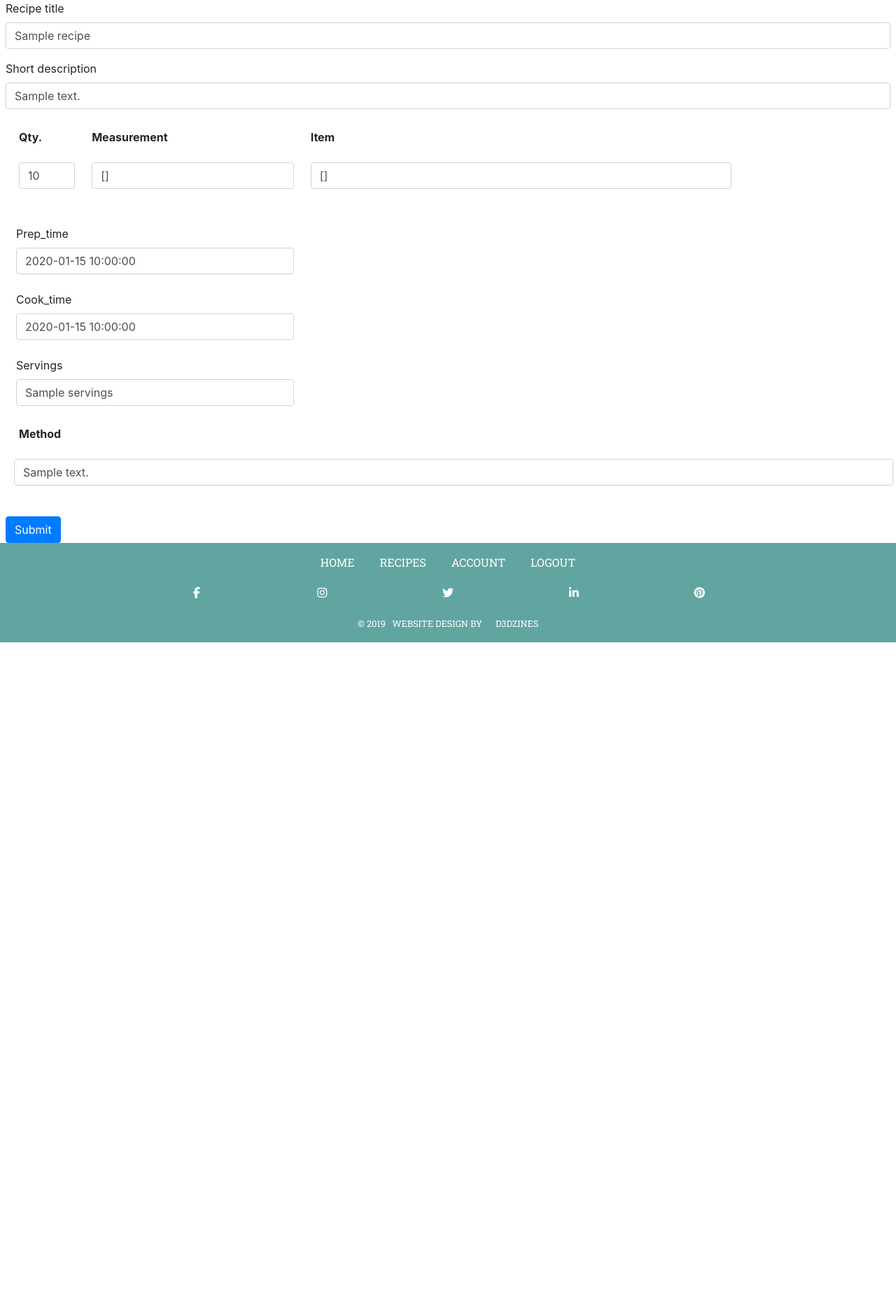
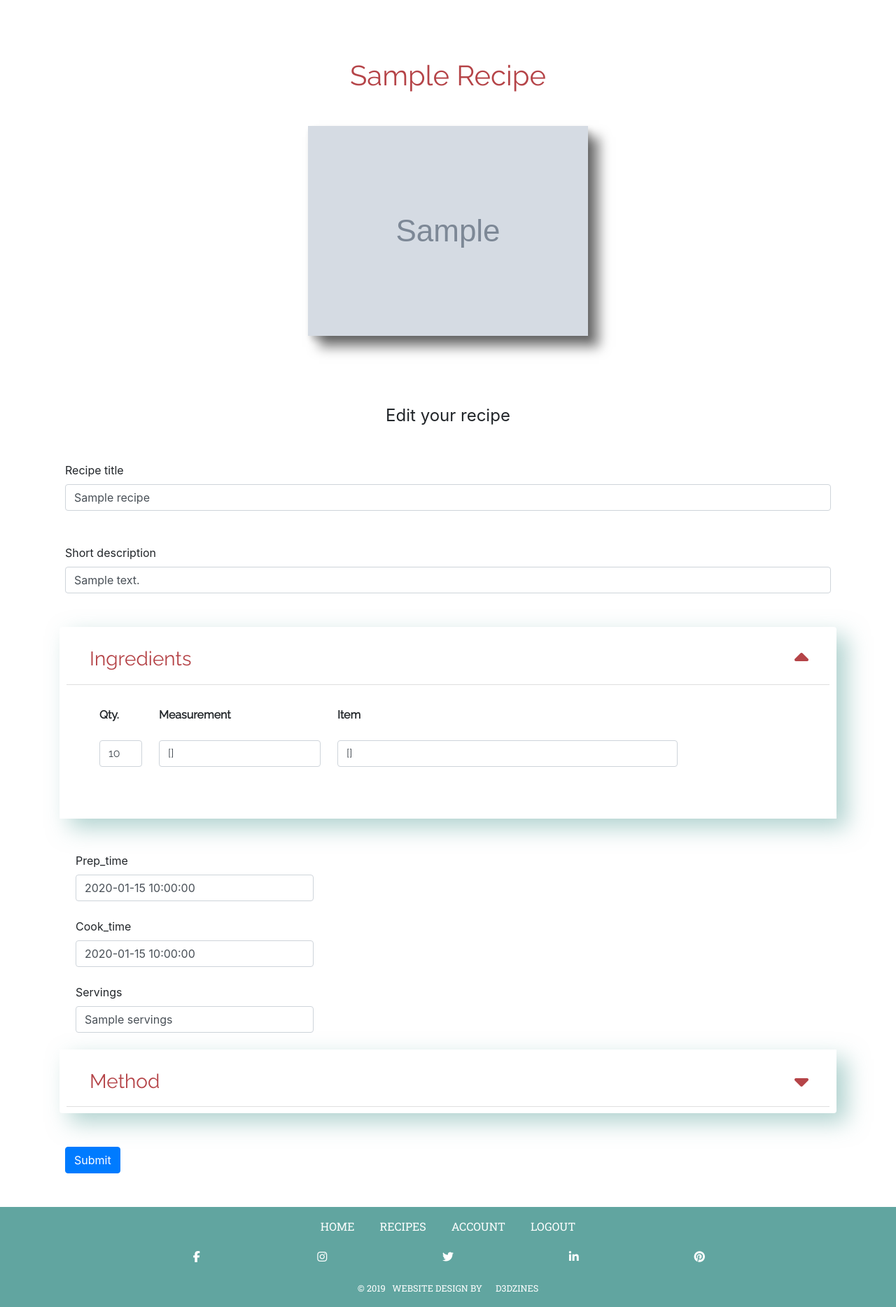
Before and after one commit to Code-Institute-Submissions/wfpblife, a Flask app: page /edit_recipe/1 in a window 1280 px wide. Shown: the part 56-1924 px from the top of the page at 70% size. Before the commit the page ends 974 px from the top, so only its background shows below. Run offline with Flask 2, Linux system fonts and the light colour scheme; the visitor is signed in with stand-in values (Sample User, id 1); grey boxes marked "Sample" are stand-in pictures; one stand-in notice (Sample message) is shown; a database or web service that is not in the repository returns one stand-in record (values such as "Sample title"); some libraries are stand-ins or nearby versions.

Commit message:
edit recipe bug fix and additional styling

```diff
--- a/wfpblife/routes.py
+++ b/wfpblife/routes.py
@@ -363,7 +363,7 @@ def edit_recipe(title):
             populate_recipe(data, ingredients, instructions)
 
             # Insert the recipe into the database
-            recipe = db.recipes.update({"title": title}, {
+            db.recipes.update({"title": title}, {
 
                 # Using set to prevent overwriting elements not required here
                 "$set": {
@@ -380,10 +380,11 @@ def edit_recipe(title):
             })
 
             # Reacquire the recipe
-            recipe = db.recipes.find_one({'title': title})
+            recipe = db.recipes.find_one({'_id': recipe['_id']})
+            title = recipe['title']
 
             # Display it for the user to review
-            return redirect(url_for('get_recipe', owner=owner,  recipe=recipe))
+            return redirect(url_for('get_recipe', owner=owner, title=title, recipe=recipe))
 
     return render_template('edit_recipe.html', owner=owner, recipe=recipe)
 
--- a/wfpblife/static/css/media_queries.css
+++ b/wfpblife/static/css/media_queries.css
@@ -37,10 +37,10 @@
     }
 
     .signlog-container {
-        width: 50%;
+        width: 35%;
     }
 
-    .timings {
+    .timings, .edit-msg {
         display: flex;
         font-size: 1.5rem;
         justify-content: space-evenly;
@@ -50,6 +50,14 @@
         margin-bottom: 5%;
     }
 
+    #recipe-description {
+        font-family: 'Raleway', sans-serif;
+        font-size: 1.2rem;
+        margin-left: 10%;
+        text-transform: uppercase;
+        width: 80%;
+    }
+
     #rotw-description, #mpr-description {
         margin-left: 15%;
         width: 70%;
--- a/wfpblife/static/css/style.css
+++ b/wfpblife/static/css/style.css
@@ -17,7 +17,7 @@ body {
 
 }
 
-.fa-caret-down {
+.fa-caret-down, .fa-caret-up {
     color: #b54448;
     position: absolute;
     right: 40px;
@@ -173,11 +173,24 @@ label#popularity.btn.btn-md.active.focus {
 }
 
 .dummy-container {
+    background-image: url('https://res.cloudinary.com/bogtrotter72/image/upload/v1590854650/wfpblife/qiyk0brqjrht5vh0dt7d.jpg');
+    background-position: center;
+    background-size: cover;
     height: 100vh;
+    position: relative;
 }
 
 .fab {
     color: white;
+}
+
+.flashed {
+    /* height: 100px; */
+    left: 50%;
+    position: absolute;
+    top: 6%;
+    transform: translateX(-50%);
+    z-index: 100;
 }
 
 .footer-nav {
@@ -281,7 +294,7 @@ ol li {
 .signlog-container {
     left: 50%;
     position: absolute;
-    top: 50%;
+    top: 55%;
     transform: translate(-50%, -50%);
 }
 
--- a/wfpblife/static/js/script.js
+++ b/wfpblife/static/js/script.js
@@ -24,11 +24,10 @@ if(window.location.href.includes('signup') || window.location.href.includes('log
     })
 }
 
+// Pass arguments to the various modal windows
 
 $('#edit-commentModal').on('show.bs.modal', function (event) {
     var button = $(event.relatedTarget);
-
-
     var title = button.data('title')
     var content = button.data('content')
 
@@ -43,9 +42,8 @@ $('#delete-commentModal').on('show.bs.modal', function (event) {
     var button = $(event.relatedTarget);
     var title = button.data('title')
     var content = button.data('content')
+    var modal = $(this)
 
-
-    var modal = $(this)
     modal.find(".modal-body input").val(title);
     modal.find(".modal-footer input").val(content);
 })
@@ -54,7 +52,6 @@ $('#delete-commentModal').on('show.bs.modal', function (event) {
 $('#edit-userModal').on('show.bs.modal', function (event) {
     console.log('this works');
     var button = $(event.relatedTarget);
-
     var username = button.data('username')
     var email = button.data('email')
 
@@ -62,3 +59,35 @@ $('#edit-userModal').on('show.bs.modal', function (event) {
     modal.find(".modal-body input[name='username']").val(username);
     modal.find(".modal-body input[name='email']").val(email);
 })
+
+
+// Interactive icons to indicate opening and closing action
+
+$('#collapseOne').on('show.bs.collapse', () => {
+    if($('#accordion-icon').hasClass('fa-caret-down')) {
+        $('#accordion-icon').removeClass('fa-caret-down');
+        $('#accordion-icon').addClass('fa-caret-up');
+    }
+})
+
+$('#collapseTwo').on('show.bs.collapse', () => {
+    if($('#accordion-icon2').hasClass('fa-caret-down')) {
+        $('#accordion-icon2').removeClass('fa-caret-down');
+        $('#accordion-icon2').addClass('fa-caret-up');
+    }
+})
+
+
+$('#collapseOne').on('hide.bs.collapse', () => {
+    if($('#accordion-icon').hasClass('fa-caret-up')) {
+        $('#accordion-icon').removeClass('fa-caret-up');
+        $('#accordion-icon').addClass('fa-caret-down');
+    }
+})
+
+$('#collapseTwo').on('hide.bs.collapse', () => {
+    if($('#accordion-icon2').hasClass('fa-caret-up')) {
+        $('#accordion-icon2').removeClass('fa-caret-up');
+        $('#accordion-icon2').addClass('fa-caret-down');
+    }
+})
--- a/wfpblife/templates/account.html
+++ b/wfpblife/templates/account.html
@@ -19,7 +19,7 @@
                     <h2 class="mb-0">
                         <button class="btn btn-link accordion-button" type="button" data-toggle="collapse" data-target="#collapseOne"
                             aria-expanded="true" aria-controls="collapseOne">
-                            <h3 class="mb-3" id="accordion-title">Account details</h3><i class="fas fa-2x fa-caret-down"></i>
+                            <h3 class="mb-3" id="accordion-title">Account details</h3><i class="fas fa-2x fa-caret-up" id="accordion-icon"></i>
                         </button>
                     </h2>
                 </div>
--- a/wfpblife/templates/edit_recipe.html
+++ b/wfpblife/templates/edit_recipe.html
@@ -1,16 +1,42 @@
 {% extends 'base.html' %}
 
 {% block content %}
+    <div class="container my-5">
+        <div class="jumbotron mt-5" id="recipe">
+            <h1 class="text-center mt-3 mb-5" id=recipe-title>{{ recipe.title }}</h1>
+            <img src={{ recipe.image}} class="rotw-img" alt="recipe image">
+        </div>
+        <div class="edit-msg">
+            <span class="msg mb-5">Edit your recipe</span>
+        </div>
+
         <form action="" method="post">
-        <div class="form-group mx-2">
+
+            <div class="form-group mx-2 mb-5">
                 <label for="title">Recipe title</label>
                 <input class="form-control" id="title" name="title" type="text" value="{{ recipe.title }}">
             </div>
-        <div class="form-group mx-2">
+            <div class="form-group mx-2 mb-5">
                 <label for="description">Short description</label>
                 <input class="form-control" id="desciprtion" name="description" type="text" value="{{ recipe.description }}">
             </div>
-        <div class="from-group">
+
+            <div class="accordion" id="recipe-accordion">
+
+                <div class="card ingredients mb-5">
+                    <div class="card-header" id="headingOne">
+                        <h2 class="mb-0">
+                            <button class="btn btn-link accordion-button" type="button" data-toggle="collapse" data-target="#collapseOne"
+                                aria-expanded="true" aria-controls="collapseOne">
+                                <h3 class="mb-3" id="accordion-title">Ingredients</h3><i class="fas fa-2x fa-caret-up" id="accordion-icon"></i>
+                            </button>
+                        </h2>
+                    </div>
+
+                    <div id="collapseOne" class="collapse show" aria-labelledby="headingOne" data-parent="#recipe-accordion">
+                        <div class="card-body">
+
+                            <div class="form-group">
                                 <table class="table table-borderless">
                                     <thead>
                                         <tr class="d-flex col-sm-12">
@@ -42,6 +68,13 @@
                                     </tbody>
                                 </table>
                             </div>
+
+                        </div>
+                    </div>
+                </div>
+
+
+
                 <div class="form-group mx-2 mt-4 col-4">
                     <label for="prep_time">Prep_time</label>
                     <input type="text" id="prep_time" name="prep_time" class="form-control" value="{{ recipe.prep_time }}">
@@ -50,11 +83,25 @@
                     <label for="cook_time">Cook_time</label>
                     <input type="text" id="cook_time" name="cook_time" class="form-control" value="{{ recipe.cook_time }}">
                 </div>
-        <div class="form-group mx-2 mt-4 col-4">
+                <div class="form-group mx-2 my-4 col-4">
                     <label for="servings">Servings</label>
                     <input type="text" id="servings" name="servings" class="form-control" value="{{ recipe.servings }}">
                 </div>
-        <div class="from-group">
+
+
+
+                <div class="card method mb-5">
+                    <div class="card-header" id="headingTwo">
+                        <h2 class="mb-0">
+                            <button class="btn btn-link collapsed accordion-button" type="button" data-toggle="collapse" data-target="#collapseTwo"
+                                aria-expanded="false" aria-controls="collapseTwo">
+                                    <h3 class="mb-3" id="accordion-title">Method</h3><i class="fas fa-2x fa-caret-down" id="accordion-icon2"></i>
+                            </button>
+                        </h2>
+                    </div>
+                    <div id="collapseTwo" class="collapse" aria-labelledby="headingTwo" data-parent="#recipe-accordion">
+                        <div class="card-body">
+                            <div class="from-group my-5">
                                 <table class="table table-borderless">
                                     <thead>
                                         <tr class="d-flex col-sm-12">
@@ -66,7 +113,8 @@
                                             <tr class="d-flex">
                                                 <td class="col-sm-12 mx-2">
                                                     <div class="form-group">
-                                    <input type="text" name="method" class="form-control" value="{{ method.text }}">
+                                                        <textarea name="method" id="" rows="3" cols="120">{{ method.text }}</textarea>
+                                                        <!-- <input type="text" name="method" class="form-control" value="{{ method.text }}"> -->
                                                     </div>
                                                 </td>
                                             </tr>
@@ -74,6 +122,19 @@
                                     </tbody>
                                 </table>
                             </div>
-        <button type="submit" class="btn btn-primary mx-2">Submit</button>
+
+                        </div>
+                    </div>
+                </div>
+            </div>
+
+
+
+
+
+
+            <button type="submit" name="edit-recipe" class="btn btn-primary mx-2">Submit</button>
         </form>
+    </div>
+
 {% endblock content %}
--- a/wfpblife/templates/login.html
+++ b/wfpblife/templates/login.html
@@ -3,7 +3,7 @@
 
 {% block content %}
     <!-- Dummy container to force page height -->
-    <div class="container dummy-container"></div>
+    <div class="container-fluid dummy-container"></div>
     <div class="container signlog-container">
         <div class="card login-card" style="border:none">
             <form action="", method="POST">
--- a/wfpblife/templates/signup.html
+++ b/wfpblife/templates/signup.html
@@ -4,7 +4,7 @@
 
 {% block content %}
 <!-- Dummy container to force page height -->
-<div class="container dummy-container"></div>
+<div class="container-fluid dummy-container"></div>
 
 <div class="row">
     <div class="container signlog-container">
```
Also changed, not shown: wfpblife/templates/recipe.html (+5 -3 lines), wfpblife/templates/search.html (+0 -11 lines). Lines whose indentation alone changed are shown as unchanged.
